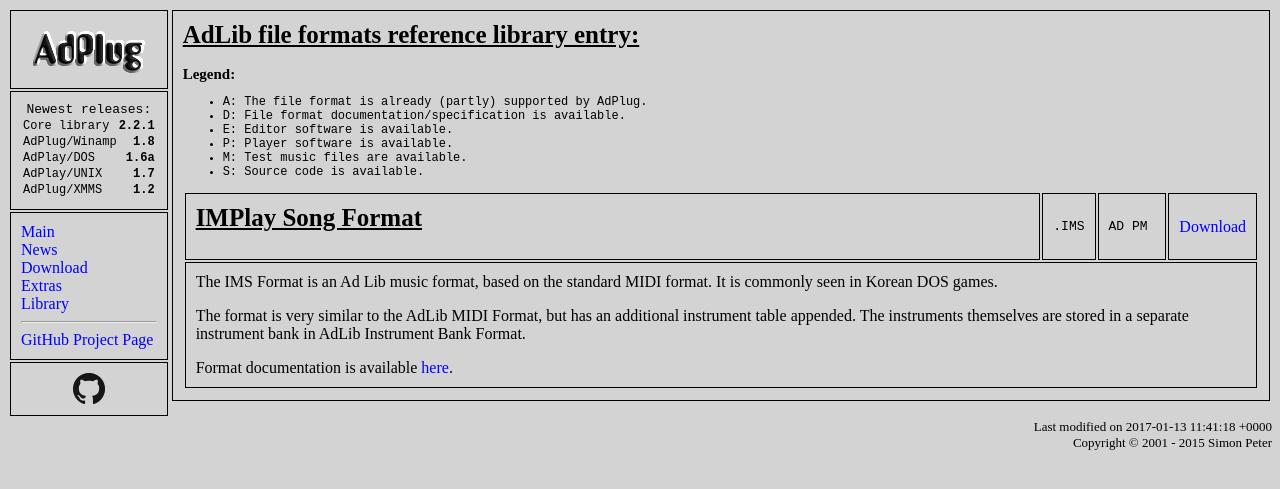
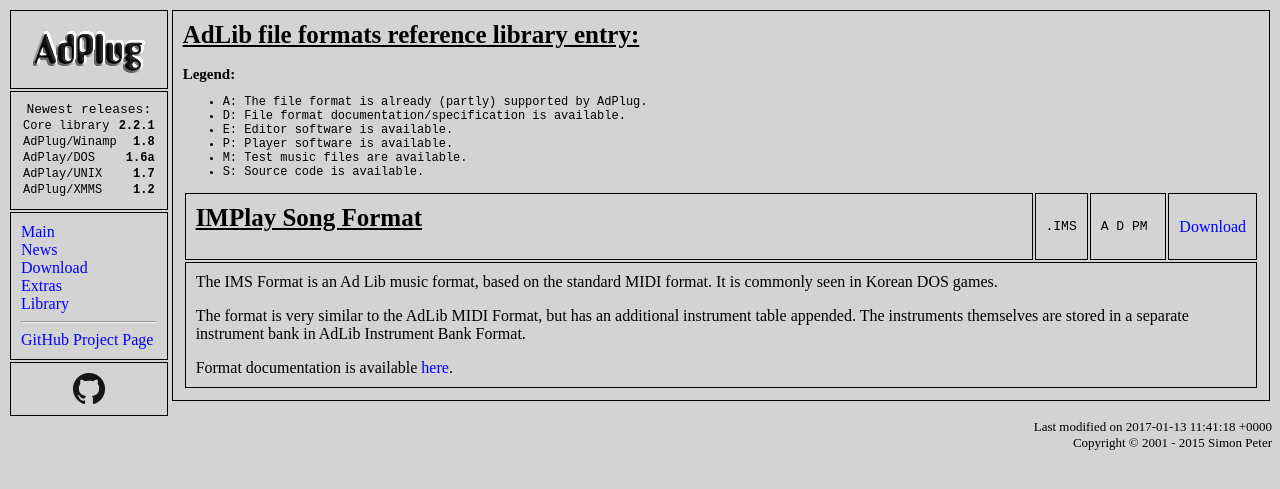
Before and after one commit to adplug/adplug.github.io, a Jekyll site: the page built from _library_formats/IMPlay.html, in a window 1280 px wide. Shown: the top 489 px of the page. Built offline with Jekyll 4.4.1, drawn with Linux system fonts in a browser that asks for light colours.

```diff
--- a/_library_formats/AdLibMIDI.html
+++ b/_library_formats/AdLibMIDI.html
@@ -1,6 +1,6 @@
 ---
 filename: AdLibMIDI.zip
-flags: "AD PMS"
+flags: "A D PMS"
 extension: .MUS
 desc: AdLib MIDI Format
 ---
--- a/_library_formats/GodOfThunder.html
+++ b/_library_formats/GodOfThunder.html
@@ -1,6 +1,6 @@
 ---
 filename: GodOfThunder.zip
-flags: "AD  M "
+flags: "A D  M "
 extension: .GOT
 desc: God Of Thunder Music
 ---
--- a/_library_formats/IMPlay.html
+++ b/_library_formats/IMPlay.html
@@ -1,6 +1,6 @@
 ---
 filename: IMPlay.zip
-flags: "AD PM "
+flags: "A D PM "
 extension: .IMS
 desc: IMPlay Song Format
 ---
--- a/_library_formats/MIDIPlay.html
+++ b/_library_formats/MIDIPlay.html
@@ -1,6 +1,6 @@
 ---
 filename: MIDIPlay.zip
-flags: "AD PMS"
+flags: "A D PMS"
 extension: .MDI
 desc: AdLib MIDIPlay Format
 ---
--- a/_library_formats/MacsOpera.html
+++ b/_library_formats/MacsOpera.html
@@ -1,6 +1,6 @@
 ---
 filename: MacsOpera.zip
-flags: "AD  M "
+flags: "A D  M "
 extension: .CMF
 desc: MacsOpera
 ---
```
